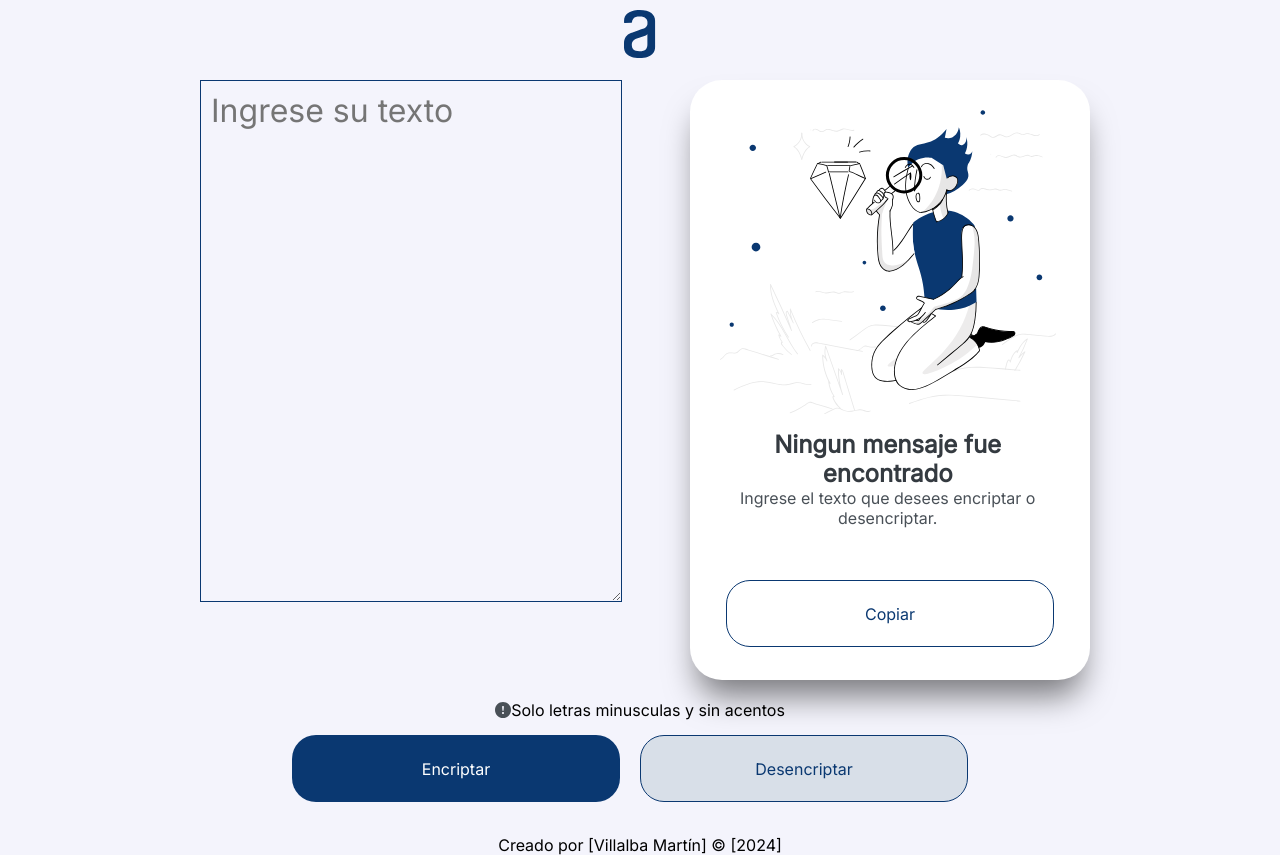
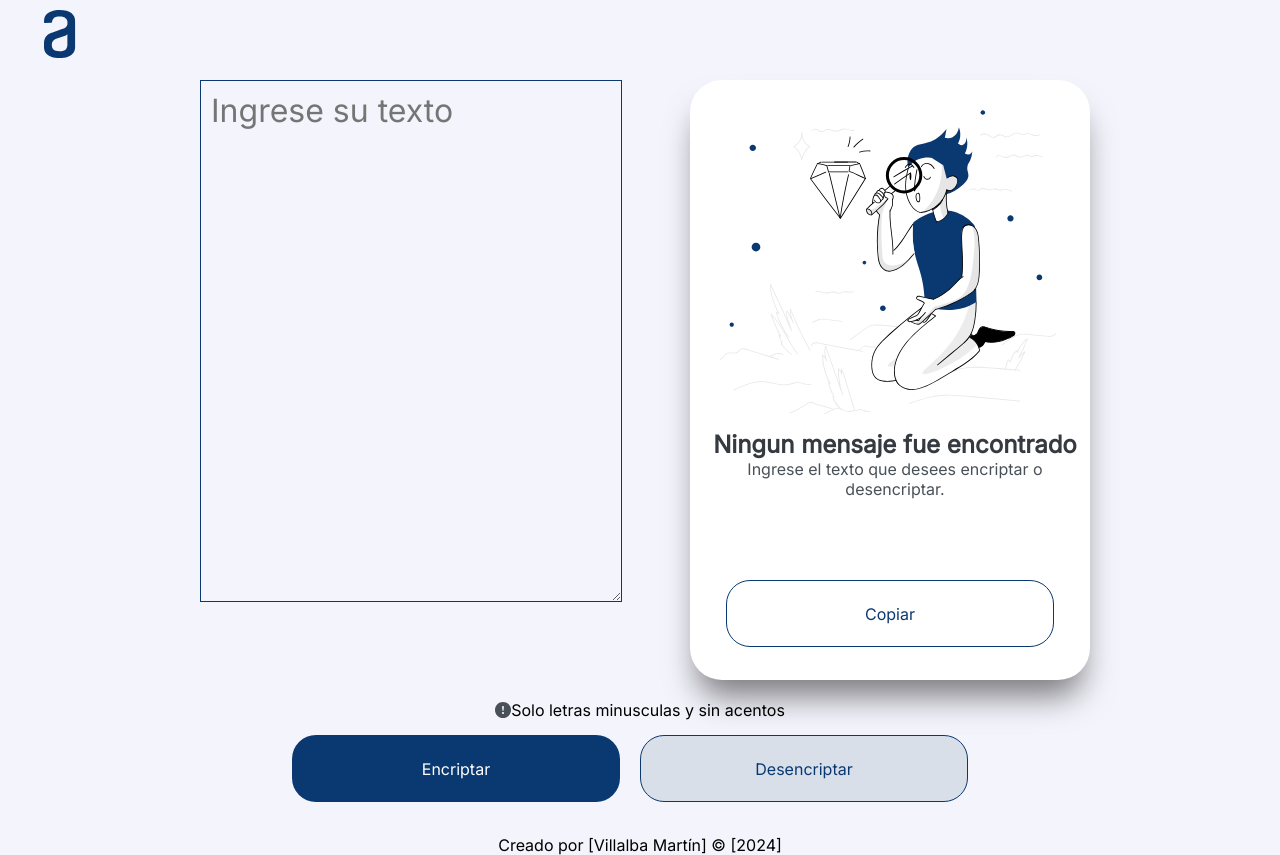
Before and after one commit to MartinRomanVillalba/challengeonecodificador6, a plain HTML site: page index.html in a window 1280 px wide. Drawn offline with Linux system fonts and the light colour scheme.

Commit message:
pequeño cambio en html y css

```diff
--- a/index.html
+++ b/index.html
@@ -24,8 +24,8 @@
           <img src="img/Muñeco.svg" alt="muneco">
         </div>
         <div class="parrafo">
-          <h3>Ningun mensaje fue <br> encontrado</h3>
-          <p>Ingrese el texto que desees encriptar o <br> desencriptar.</p>
+          <h3>Ningun mensaje fue encontrado</h3>
+          <p>Ingrese el texto que desees encriptar o desencriptar.</p>
         </div>
         <div class="copiar">
           <input type="button" value="Copiar" class="boton-copiar">
--- a/index.js
+++ b/index.js
@@ -40,7 +40,6 @@ function validarTexto(texto){
 }
 
 function mostrarAlerta() {
-  // Mostrar una alerta o realizar alguna acción cuando el texto no cumple con la validación
   alert("Ingrese solo letras minúsculas y sin acentos");
 }
 
--- a/style.css
+++ b/style.css
@@ -11,7 +11,6 @@ body {
 header {
   width: 100%;
   height: 70px;
-  text-align: center;
   margin-top: 10px;
 }
 
@@ -127,7 +126,7 @@ main {
   position: absolute;
   box-sizing: border-box;
   top: 350px;
-  left: 50px;
+  left: 10px;
 }
 
 .parrafo h3 {
```
